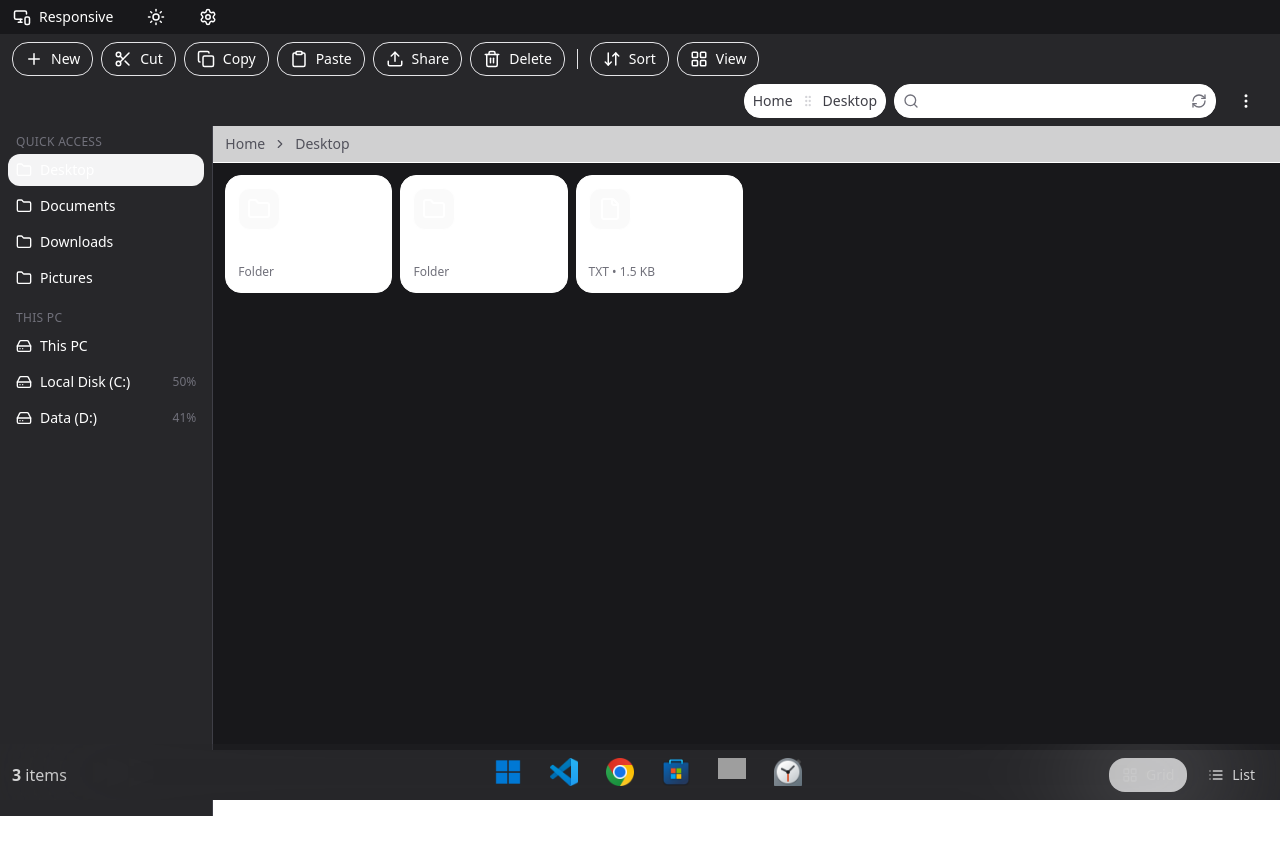
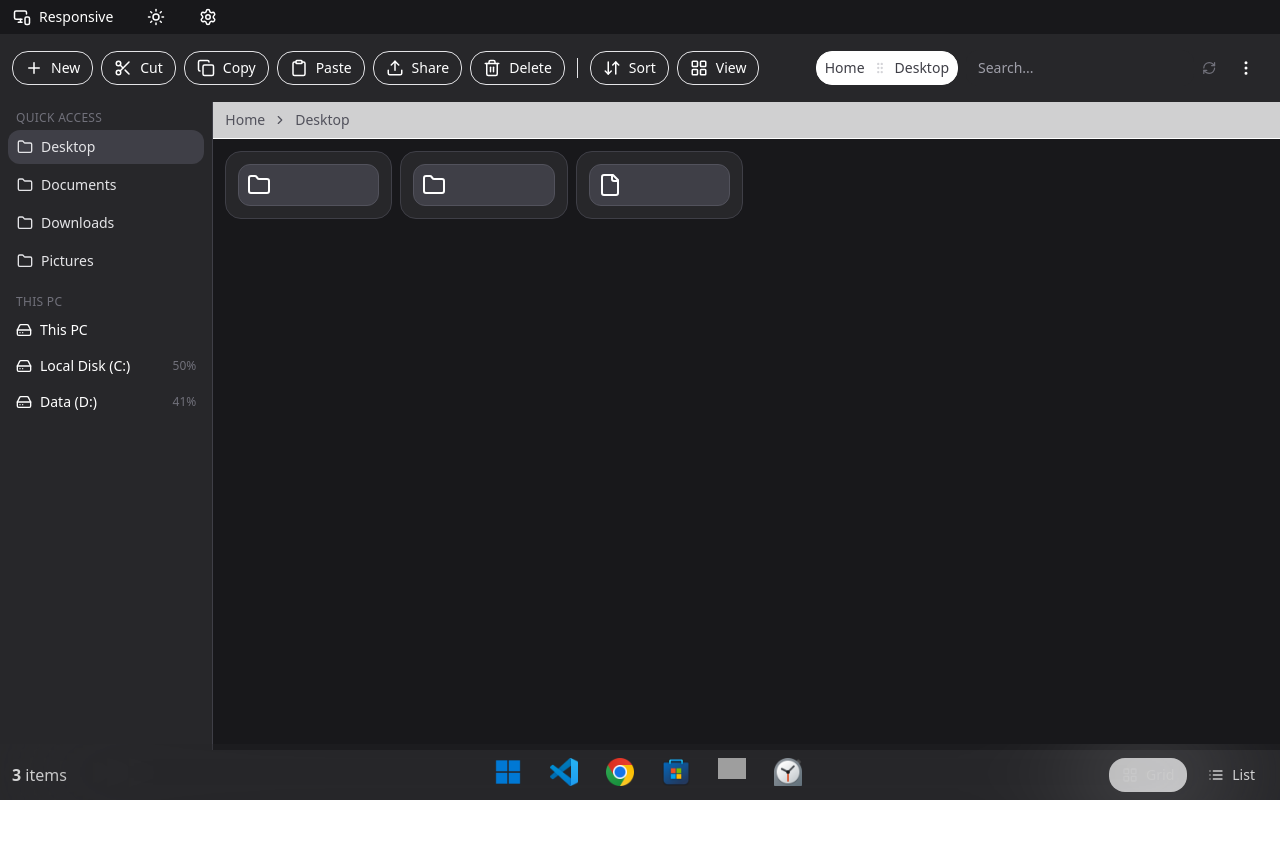
Before and after one commit to tanishqsonwane17/windowsPortfolio, a React (Vite) app: page /file-explorer in a window 1280 px wide. Shown: the top 854 px of the page. Built offline with nearby package versions, Linux system fonts and the light colour scheme; grey boxes are pictures that could not be loaded.

Commit message:
complete file explorer

```diff
--- a/src/screens/taskbar/FileExplorer.jsx
+++ b/src/screens/taskbar/FileExplorer.jsx
@@ -375,13 +375,15 @@ const FileExplorer = () => {
               </div>
             ))}
           </div>
-          <div className="flex items-center gap-2 rounded-2xl border bg-white px-2 py-1.5">
-            <Search size={16} className="text-zinc-500" />
+          <div className="flex items-center gap-2 rounded-2xl  py-2 border-slate-500 ">
            <input
-              value={query}
-              onChange={(e) => setQuery(e.target.value)}
-              placeholder={`Search ${breadcrumbs[breadcrumbs.length - 1] || "This PC"}`}
-              className="w-40 md:w-64 outline-none text-sm bg-transparent"
+           type="text"
+           placeholder="Search..."
+           className={`w-full rounded-xl px-3 py-2 text-sm outline-none
+             ${darkMode
+               ? "bg-zinc-800 text-zinc-200 placeholder-zinc-400 focus:bg-zinc-700"
+               : "bg-zinc-100 text-zinc-800 placeholder-zinc-500 focus:bg-white"}
+           `}
          />
             <RefreshCw size={16} className="text-zinc-500" />
           </div>
@@ -400,10 +402,14 @@ const FileExplorer = () => {
             {Object.keys(fs.QuickAccess).map((key) => (
                       <button
   key={key}
-                className={`w-full flex items-center gap-2 rounded-xl px-2 py-1.5 text-sm hover:bg-zinc-100 ${
-                  nav.section === "QuickAccess" && nav.path[0] === key ? "bg-zinc-100" : ""
-                }`}
   onClick={() => openQuick(key)}
+  className={`w-full flex items-center gap-2 rounded-xl px-2 py-1.5 text-sm transition-colors
+    ${darkMode
+      ? "text-zinc-200 hover:bg-zinc-700 border border-transparent hover:border-zinc-600"
+      : "text-zinc-800 hover:bg-zinc-100 border border-transparent hover:border-zinc-200"}
+    ${nav.section === "QuickAccess" && nav.path[0] === key
+      ? (darkMode ? "bg-zinc-700" : "bg-zinc-100")
+      : ""}`}
 >
   <FolderIcon size={16} /> {key}
                 </button>
@@ -412,8 +418,8 @@ const FileExplorer = () => {
 
           <div className="mt-4 text-xs uppercase tracking-wide text-zinc-500 px-2 mb-1">This PC</div>
           <button
-            className={`w-full flex items-center gap-2 rounded-xl px-2 py-1.5 text-sm hover:bg-zinc-100 ${
-              nav.section === "ThisPC" && nav.path.length === 0 ? "bg-zinc-100" : ""
+            className={`w-full flex items-center gap-2 rounded-xl px-2 py-1.5 text-sm  ${
+              nav.section === "ThisPC" && nav.path.length === 0 ? "0" : ""
             }`}
             onClick={openDriveRoot}
           >
@@ -423,16 +429,17 @@ const FileExplorer = () => {
             {Object.entries(fs.ThisPC).map(([name, info]) => (
             <button
   key={name}
-                className={`w-full flex items-center gap-2 rounded-xl px-2 py-1.5 text-sm hover:bg-zinc-100 ${
-                  nav.section === "ThisPC" && nav.path[0] === name ? "bg-zinc-100" : ""
-                }`}
+  className={`w-full flex items-center gap-2 rounded-xl px-2 py-1.5 text-sm
+    ${nav.section === "ThisPC" && nav.path[0] === name ? "bg-zinc-100 dark:bg-zinc-600" : ""}`}
   onClick={() => openDrive(name)}
 >
   <HardDrive size={16} /> {name}
-                <span className="ml-auto text-xs text-zinc-500">
+  <span className="ml-auto text-xs text-zinc-500 dark:text-zinc-400">
     {Math.round((info.used / info.total) * 100)}%
   </span>
 </button>
+
+
             ))}
           </div>
         </aside>
@@ -464,47 +471,25 @@ const FileExplorer = () => {
                       layout
                       onDoubleClick={() => openItem(item)}
                       onContextMenu={(e) => onContextMenu(e, item)}
-                    className={`group rounded-2xl border p-3 bg-white hover:shadow-sm cursor-default select-none ${
-                      selected.has(item.name) ? "ring-2 ring-blue-500" : ""
-                    }`}
+                      className={`group rounded-2xl border p-3 cursor-default select-none ${
+                        darkMode
+                          ? "bg-zinc-800 hover:bg-zinc-700 border-zinc-700 text-white"
+                          : "bg-white hover:shadow-sm border-zinc-200 text-zinc-800"
+                      } ${selected.has(item.name) ? "ring-2 ring-blue-500" : ""}`}
                       onClick={(e) => {
                         if (e.shiftKey || e.ctrlKey || e.metaKey) toggleSelection(item.name);
                         else setSelected(new Set([item.name]));
                       }}
                     >
-                    <div className="flex items-start justify-between">
-                      <div className="rounded-xl p-2 border bg-zinc-50">
+                      <div className={`rounded-xl p-2 border ${
+                        darkMode ? "bg-zinc-700 border-zinc-600" : "bg-zinc-50 border-zinc-200"
+                      }`}>
                         {item.type === "folder" && <FolderIcon />}
                         {item.type === "file" && <FileIcon />}
                        {item.type === "drive" && <HardDrive />}
                       </div>
-                      <Star size={16} className="opacity-0 group-hover:opacity-100 text-zinc-300" />
-                    </div>
-                    <div className="mt-3">
-                      {renaming === item.name ? (
-                        <input
-                          autoFocus
-                          defaultValue={item.name}
-                          onBlur={(e) => renameItem(item.name, e.target.value)}
-                          onKeyDown={(e) => {
-                            if (e.key === "Enter") renameItem(item.name, e.currentTarget.value);
-                            if (e.key === "Escape") setRenaming(null);
-                          }}
-                          className="w-full rounded-xl border px-2 py-1 text-sm"
-                        />
-                      ) : (
-                        <div className="text-sm font-medium truncate" title={item.name}>{item.name}</div>
-                      )}
-                      <div className="text-xs text-zinc-500 mt-0.5">
-                        {item.type === "file" && item.ext?.toUpperCase()} {item.size ?
-                          <span>• {fmtBytes(item.size)}</span> : null}
-                        {item.type === "folder" && <span>Folder</span>}
-                        {item.type === "drive" && (
-                          <span>{Math.round((item.info.used / item.info.total) * 100)}% used</span>
-                        )}
-                      </div>
-                    </div>
                     </motion.div>
+
                 ))}
               </div>
             ) : (
@@ -517,18 +502,9 @@ const FileExplorer = () => {
                 </div>
                 <div>
                   {filtered.map((item) => (
-                    <div
-                      key={item.name}
-                      onDoubleClick={() => openItem(item)}
-                      onContextMenu={(e) => onContextMenu(e, item)}
-                      className={`grid grid-cols-12 px-3 py-2 text-sm hover:bg-zinc-50 cursor-default ${
-                        selected.has(item.name) ? "bg-blue-50" : ""
-                      }`}
-                      onClick={(e) => {
-                        if (e.shiftKey || e.ctrlKey || e.metaKey) toggleSelection(item.name);
-                        else setSelected(new Set([item.name]));
-                      }}
-                    >
+                  <div className={`rounded-2xl overflow-hidden border ${
+                        darkMode ? "bg-zinc-900 border-zinc-700" : "bg-white border-zinc-200"
+                      }`}>
                       <div className="col-span-6 flex items-center gap-2">
                         <div className="w-6 h-6 grid place-items-center rounded border bg-zinc-50">
                           {item.type === "folder" && <FolderIcon size={16} />}
@@ -587,10 +563,13 @@ const FileExplorer = () => {
   animate={{ opacity: 1, scale: 1 }}
   exit={{ opacity: 0, scale: 0.97 }}
   transition={{ duration: 0.12 }}
-            className="fixed z-[100] min-w-[180px] rounded-xl border bg-white shadow-xl overflow-hidden"
+  className={`fixed z-[100] min-w-[180px] rounded-xl border shadow-xl overflow-hidden ${
+    darkMode ? "bg-zinc-800 border-zinc-700 text-white" : "bg-white border-zinc-200 text-zinc-800"
+  }`}
   style={{ left: contextMenu.x, top: contextMenu.y }}
   onClick={(e) => e.stopPropagation()}
 >
+
             <MenuItem onClick={() => { openItem(contextMenu.item); setContextMenu(null); }}>Open</MenuItem>
             <MenuItem onClick={() => { setRenaming(contextMenu.item.name); setContextMenu(null); }}>Rename</MenuItem>
             <MenuItem onClick={() => { deleteSelected(); setContextMenu(null); }} icon={Trash2}>Delete</MenuItem>
@@ -607,13 +586,16 @@ const FileExplorer = () => {
   );
 };
 
-const MenuItem = ({ children, onClick, icon: Icon }) => (
+const MenuItem = ({ children, onClick, icon: Icon, darkMode }) => (
   <button
     onClick={onClick}
-    className="w-full flex items-center gap-2 px-3 py-2 text-sm hover:bg-zinc-50 text-left"
+    className={`w-full flex items-center gap-2 px-3 py-2 text-sm text-left ${
+      darkMode ? "hover:bg-zinc-700 text-zinc-200" : "hover:bg-zinc-50 text-zinc-800"
+    }`}
   >
-    {Icon && <Icon size={16} className="text-zinc-500" />} {children}
+    {Icon && <Icon size={16} className="opacity-70" />} {children}
   </button>
 );
 
+
 export default FileExplorer;
```
Lines whose indentation alone changed are shown as unchanged.
